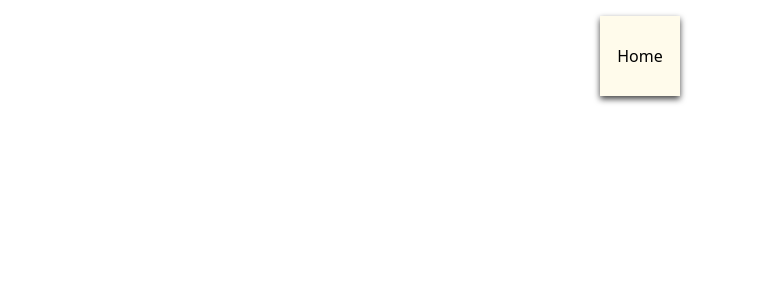
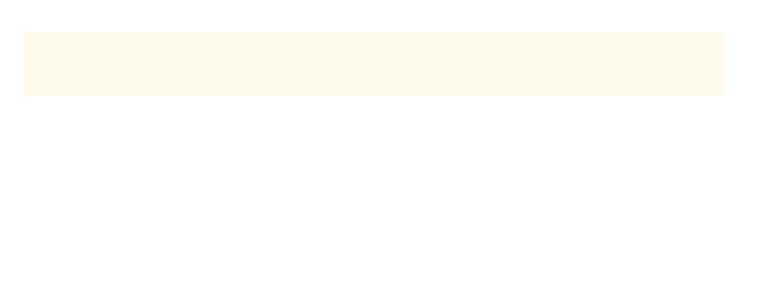
Before and after one commit to ultfsuraj/machine_coding_project_setup, a Next.js app: page / in a window 1280 px wide. Shown: the top 300 px of the page, without its empty margins (0-763 px from the left). Built offline with nearby package versions, Linux system fonts and the light colour scheme.

Commit message:
project setup

```diff
--- a/src/app/page.tsx
+++ b/src/app/page.tsx
@@ -1,15 +1,3 @@
-import { cn } from '@/utils/util';
-
 export default function Home() {
-  return (
-    <div
-      className={cn(
-        'flex h-20 w-20 items-center justify-center',
-        'm-auto mt-4 bg-amber-50',
-        'drop-shadow-md drop-shadow-neutral-700'
-      )}
-    >
-      Home
-    </div>
-  );
+  return <div className="mt-8 ml-6 w-[700px] bg-amber-50 p-8"></div>;
 }
```
